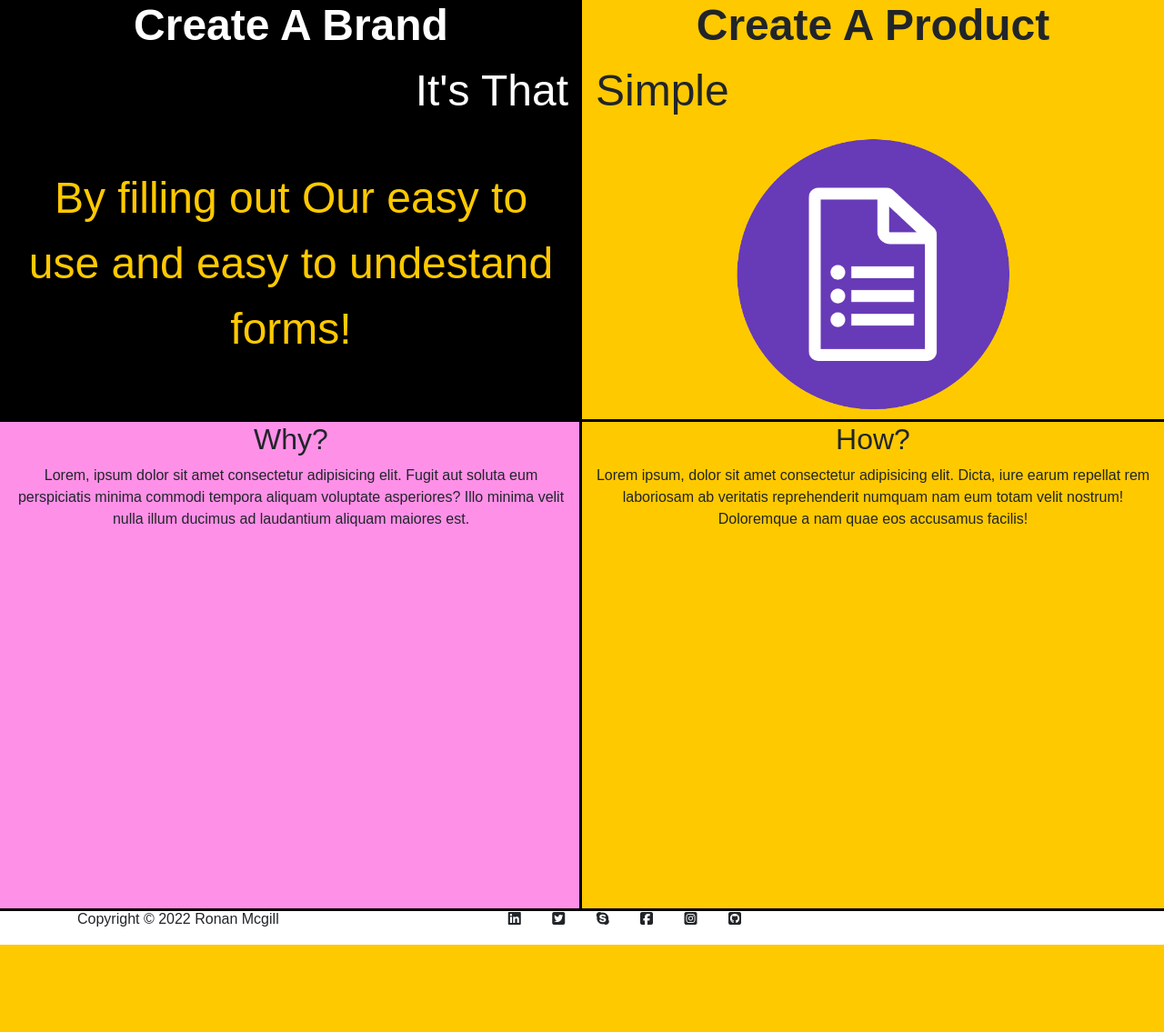
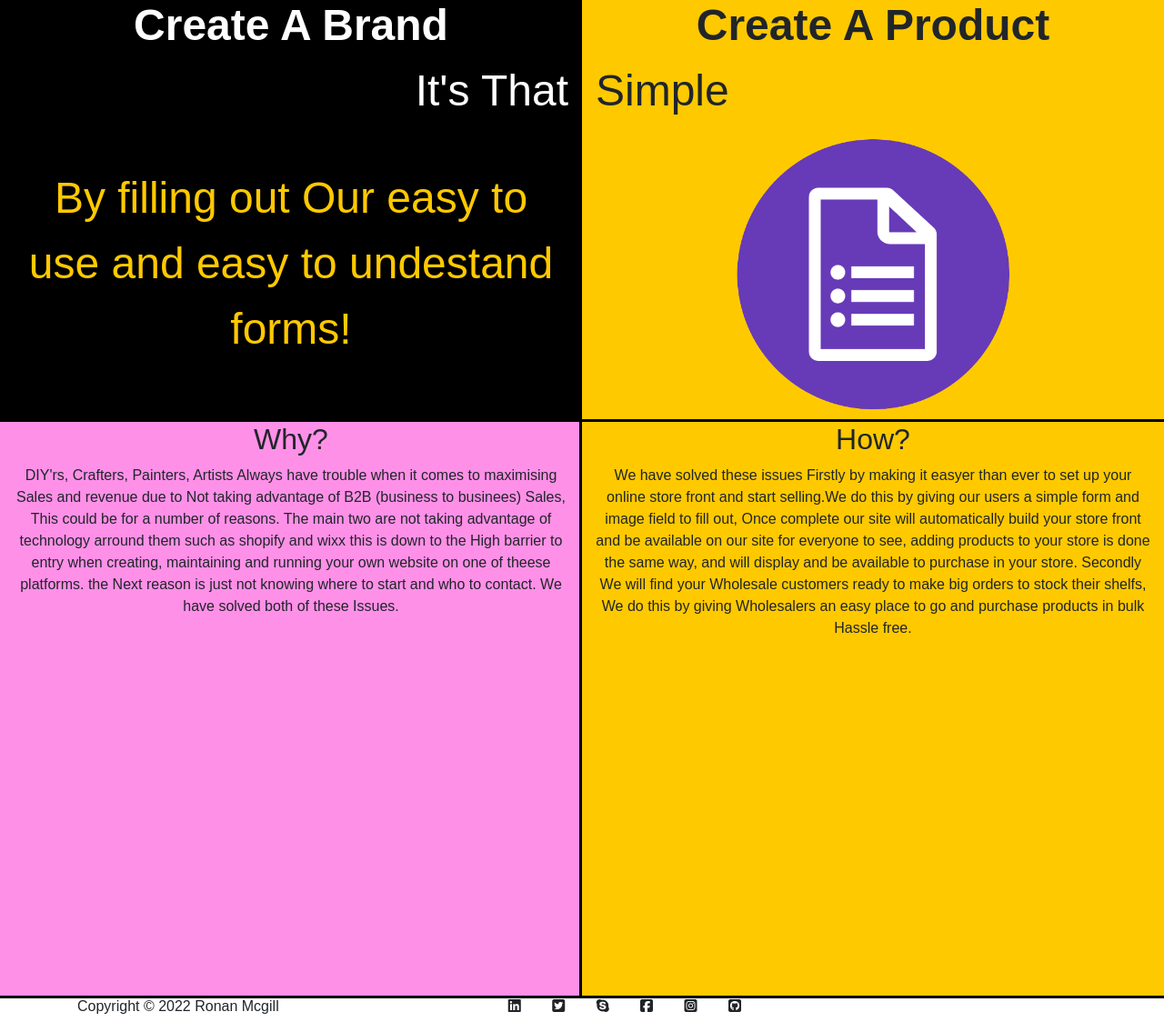
Before and after one commit to RoMcGill/H2R-PP5, a Django app: page /brands/ in a window 1280 px wide. Shown: the part 1215-2350 px from the top of the page at 91% size. Before the commit the page ends 2254 px from the top, so only its background shows below. Run offline with Django 3.2, Linux system fonts and the light colour scheme; data that the repository does not hold is empty; some libraries are stand-ins or nearby versions.

Commit message:
replace lorem text in brands

```diff
--- a/brands/templates/brands/brands.html
+++ b/brands/templates/brands/brands.html
@@ -121,15 +121,13 @@
     <!-- col -->
     <div class="col col-sm-6 col-md-6 text-center" style="background-color: #ff90e8; padding-bottom: 400px;">
       <h2>Why?</h2>
-      <p>Lorem, ipsum dolor sit amet consectetur adipisicing elit. Fugit aut soluta eum perspiciatis minima commodi
-        tempora aliquam voluptate asperiores? Illo minima velit nulla illum ducimus ad laudantium aliquam maiores est.
+      <p>DIY'rs, Crafters, Painters, Artists Always have trouble when it comes to maximising Sales and revenue due to Not taking advantage of B2B (business to businees) Sales, This could be for a number of reasons. The main two are not taking advantage of technology arround them such as shopify and wixx this is down to the High barrier to entry when creating, maintaining and running your own website on one of theese platforms. the Next reason is just not knowing where to start and who to contact. We have solved both of these Issues.
       </p>
     </div>
     <!-- col -->
     <div class="col col-sm-6 col-md-6 text-center outline-div" style="background-color: #ffc900;">
       <h2>How?</h2>
-      <p>Lorem ipsum, dolor sit amet consectetur adipisicing elit. Dicta, iure earum repellat rem laboriosam ab
-        veritatis reprehenderit numquam nam eum totam velit nostrum! Doloremque a nam quae eos accusamus facilis!</p>
+      <p>We have solved these issues Firstly by making it easyer than ever to set up your online store front and start selling.We do this by giving our users a simple form and image field to fill out, Once complete our site will automatically build your store front and be available on our site for everyone to see, adding products to your store is done the same way, and will display and be available to purchase in your store. Secondly We will find your Wholesale customers ready to make big orders to stock their shelfs, We do this by giving Wholesalers an easy place to go and purchase products in bulk Hassle free.</p>
     </div>
   </div>
 </div>
```
